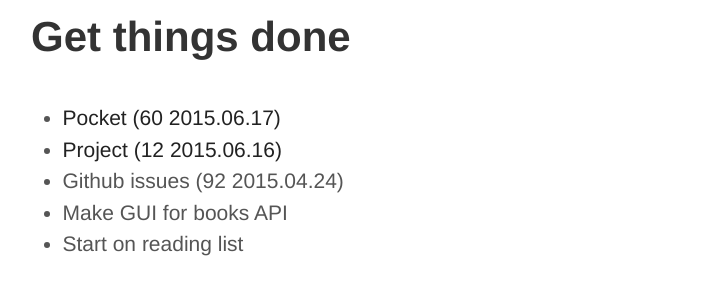
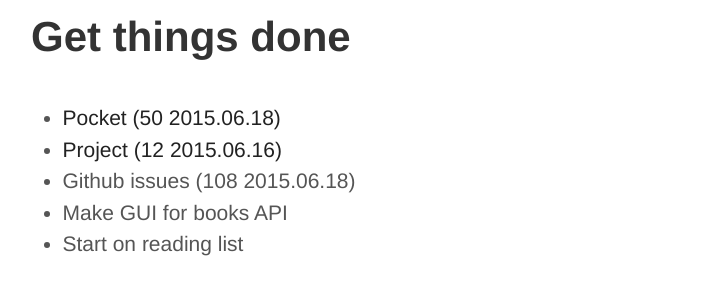
Before and after one commit to Andersos/andersos.net, a Jekyll site: the page built from gtd.html, in a window 1280 px wide. Shown: the part 176-469 px from the top of the page, without its empty margins (273-978 px from the left). Built offline with Jekyll 4.4.1, drawn with Linux system fonts in a browser that asks for light colours; Markdown is read by kramdown in place of the engine named in the settings.

Commit message:
Update gtd.html

```diff
--- a/gtd.html
+++ b/gtd.html
@@ -4,9 +4,9 @@
 ---
 
 <ul>
-    <li><a href="https://twitter.com/Andersos/status/530115122086543360">Pocket (60 2015.06.17)</a></a></li>
+    <li><a href="https://twitter.com/Andersos/status/530115122086543360">Pocket (50 2015.06.18)</a></a></li>
     <li><a href="https://gist.github.com/Andersos/32ba857519db96e97e63">Project (12 2015.06.16)</a></li>
-    <li>Github issues (92 2015.04.24)</li>
+    <li>Github issues (108 2015.06.18)</li>
     <li>Make GUI for books API</li>
     <li>Start on reading list</li>
 </ul>
```
